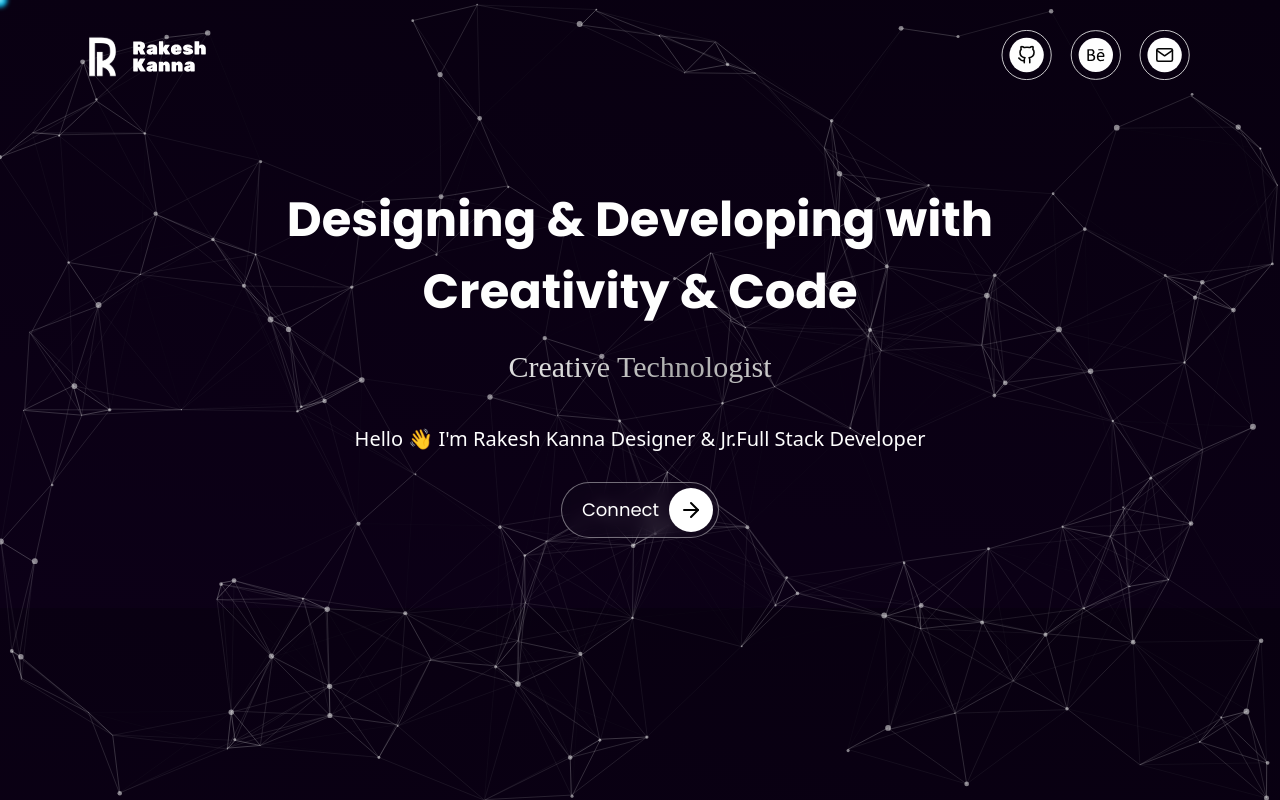
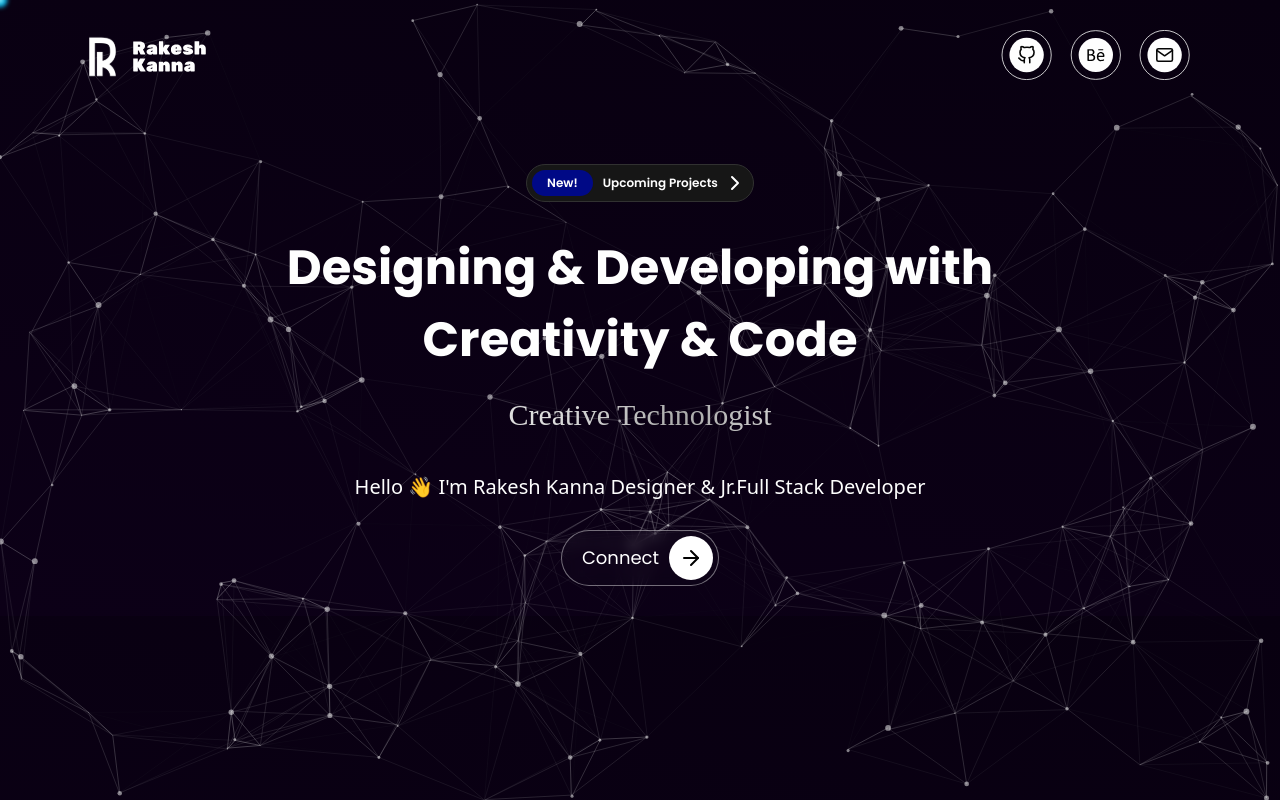
Before and after one commit to rakeshkanna-rk/rakeshkanna-rk.github.io, a Vue app: page / in a window 1280 px wide. Built offline with nearby package versions, Linux system fonts and the light colour scheme; a web font is replaced by a local one.

Commit message:
Updated ui and animation

```diff
--- a/public/global.css
+++ b/public/global.css
@@ -26,12 +26,24 @@
     rgba(152, 152, 152, 1) 0%,
     rgba(254, 254, 254, 1) 100%
   );
+  --blue-color: #149ed4;
+  --dark-blue-color: #000986;
+  --green-color: #14d42a;
+  --red-color: #FF0000;
+  --white-color: #fefefe;
 }
 
 body {
   background: var(--bg-color);
   margin: 0;
 }
+
+::selection {
+  background: var(--dark-blue-color);
+  color: white;
+  text-shadow: 2px 2px 4px black;
+}
+
 
 .custom-cursor {
   width: 15px;
--- a/src/components/ContactForm.vue
+++ b/src/components/ContactForm.vue
@@ -23,6 +23,11 @@
         <p>Your message has been sent.</p>
         <button @click="closeForm">Close</button>
       </div>
+
+      <!-- Error Message -->
+      <div v-if="error" class="error-message">
+        <p>{{ error }}</p>
+      </div>
     </div>
   </div>
 </template>
@@ -38,6 +43,7 @@ export default {
       email: "",
       message: "",
       submitted: false,
+      error: null,
       loading: false,
     };
   },
@@ -59,9 +65,10 @@ export default {
           body: formData,
           mode: "no-cors", // Prevents CORS errors
         });
-
+        this.error = null;
         this.submitted = true; // Show success message
       } catch (error) {
+        this.error = "An error occurred. Please try again.";
         console.error("Error submitting form:", error);
       }
 
@@ -79,6 +86,11 @@ export default {
 </script>
 
 <style scoped>
+
+.error-message {
+  color: var(--red-color)
+}
+
 .overlay {
   position: fixed;
   top: 0;
--- a/src/components/HeadLine.vue
+++ b/src/components/HeadLine.vue
@@ -1,5 +1,11 @@
 <template>
   <div class="header">
+    <ProjHeadBtn
+      v-motion
+      :initial="{ opacity: 0, y: 50 }"
+      :visible="{ opacity: 1, y: 0 }"
+      :duration="250"
+      />
     <h1
       class="title"
       v-motion
@@ -52,6 +58,7 @@ import headLine from "../data/headLines.json";
 import Shimmer from "./sub-components/Shimmer.vue";
 import GlassButton from "./sub-components/GlassButton.vue";
 import ContactForm from "./ContactForm.vue";
+import ProjHeadBtn from "./sub-components/ProjHeadBtn.vue";
 
 export default {
   name: "HeadLine",
@@ -59,6 +66,7 @@ export default {
     Shimmer,
     GlassButton,
     ContactForm,
+    ProjHeadBtn,
   },
   data() {
     return {
@@ -70,16 +78,6 @@ export default {
 </script>
 
 <style scoped>
-/* .form {
-  position: fixed;
-  top: 0;
-  left: 0;
-  width: 100vw;
-  height: 100vh;
-  display: flex;
-  justify-content: center;
-  align-items: center;
-} */
 
 .header {
   display: flex;
@@ -89,11 +87,11 @@ export default {
   justify-content: center;
   text-align: center;
   position: relative;
-  padding: 70px 0;
+  padding: 30px 0;
 }
 
 p {
-  color: #fefefe;
+  color: var(--white-color);
   text-align: center;
   font-family: var(--h-font);
   font-size: var(--h3);
@@ -103,7 +101,7 @@ p {
 }
 
 h1 {
-  color: #fefefe;
+  color: var(--white-color);
   text-align: center;
   font-family: var(--primary-font);
   font-size: var(--h1);
@@ -123,7 +121,7 @@ h1 {
     line-height: 1.75em;
   }
   .header {
-    padding: 70px 15px;
+    padding: 30px 15px;
     gap: 0;
   }
 }
--- a/src/components/ProjectOption.vue
+++ b/src/components/ProjectOption.vue
@@ -24,7 +24,7 @@ export default {
 .prj-option {
   border-radius: 35px;
   border-style: solid;
-  border-color: #fefefe;
+  border-color: var(--white-color);
   border-width: 0.78px;
   padding: 10px;
   display: flex;
@@ -35,7 +35,7 @@ export default {
 }
 
 .image-holder {
-  background: #fefefe;
+  background: var(--white-color);
   border-radius: 78.12px;
   padding: 10px;
   gap: 16px;
--- a/src/components/sub-components/GlassButton.vue
+++ b/src/components/sub-components/GlassButton.vue
@@ -10,7 +10,15 @@
       >
         Connect
       </p>
-      <img src="@/assets/arrow-right.svg" alt="arrow" />
+      <img
+        src="@/assets/arrow-right.svg"
+        alt="arrow"
+        v-motion
+        :initial="{ rotate: -90}"
+        :visible="{ rotate: 0}"
+        :duration="500"
+        :delay="1000"
+      />
     </a>
   </div>
 </template>
--- a/src/components/sub-components/MobiMenu.vue
+++ b/src/components/sub-components/MobiMenu.vue
@@ -1,6 +1,14 @@
 <template>
   <div class="menu" :class="{ active: isOpen }">
-    <img class="close-icon" src="../../assets/close.svg" @click="closeMenu" />
+    <img
+      class="close-icon"
+      src="../../assets/close.svg"
+      @click="closeMenu"
+      v-motion
+      :initial="{ rotate: 180 }"
+      :visible="{ rotate: 0 }"
+      :duration="800"
+    />/>
 
     <div class="menu-holder">
       <TransitionGroup name="fade">
@@ -9,9 +17,10 @@
           v-for="(page, index) in pages"
           :key="index"
           v-motion
-          :initial="{ opacity: 0, y: -100 }"
-          :visible="{ opacity: 1, y: 0 }"
+          :initial="{ opacity: 0, x: 100 }"
+          :visible="{ opacity: 1, x: 0 }"
           :duration="500"
+          :delay="index * 200"
         >
           <a class="item wrap" :href="page.link">
             <div class="img-holder">
@@ -41,7 +50,6 @@ watchEffect(() => {
   document.body.style.overflow = props.isOpen ? "hidden" : "";
 });
 </script>
-
 
 <script>
 export default {
@@ -78,7 +86,7 @@ export default {
 .desc {
   font-family: var(--primary-font);
   font-size: var(--p);
-  color: #fefefe;
+  color: var(--white-color);
   opacity: 0.7;
   margin: 0;
 }
@@ -118,7 +126,7 @@ export default {
   flex-shrink: 0;
   position: relative;
   gap: 20px;
-  padding:100px 0 0 0;
+  padding: 80px 0 0 0;
 }
 
 .menu {
@@ -150,7 +158,7 @@ export default {
 }
 
 .item {
-  color: #fefefe;
+  color: var(--white-color);
   text-align: center;
   font-family: var(--primary-font);
   font-size: var(--h3);
--- /dev/null
+++ b/src/components/sub-components/ProjHeadBtn.vue
@@ -0,0 +1,77 @@
+<template>
+  <a href="/projects" class="glass-button">
+    <div class="new-text">
+      <p>New!</p>
+    </div>
+    <div class="proj-text">
+      <p>Upcoming Projects</p>
+    </div>
+    <div class="icon">
+      <img src="@/assets/chevron-right.svg" alt="arrow" />
+    </div>
+  </a>
+</template>
+
+<script>
+export default {
+  name: "GlassSubButton",
+};
+</script>
+
+<style scoped>
+.glass-button {
+  display: flex;
+  flex-direction: row;
+  align-items: center;
+  justify-content: center;
+  gap: 10px;
+  border-radius: 100px;
+  padding: 5px 10px 5px 5px;
+  background: #161616;
+  border-radius: 100px;
+  border: 1px solid #313131;
+  text-decoration: none;
+  transition: background 0.3s ease-in-out;
+  font-size: 12px;
+  margin: 20px;
+}
+
+.glass-button:hover {
+  border: 1px solid #828282;
+}
+
+.new-text {
+  color: var(--white-color);
+  font-family: var(--primary-font);
+  line-height: 0.2;
+  padding: 0px 15px;
+  background: var(--dark-blue-color);
+  border-radius: 100px;
+  font-weight: 600;
+  transition: rotate 0.3s ease-in;
+}
+
+.new-text p:hover {
+    rotate: -10deg;
+}
+
+.proj-text {
+  font-weight: 600;
+  color: var(--white-color);
+  font-family: var(--primary-font);
+}
+
+.proj-text p {
+  color: var(--white-color);
+  line-height: 0;
+}
+
+.icon {
+  display: flex;
+  align-items: center;
+  justify-content: center;
+  flex-shrink: 0;
+  position: relative;
+  width: 15px;
+}
+</style>
--- a/src/data/pages.json
+++ b/src/data/pages.json
@@ -3,31 +3,36 @@
         "title": "Home",
         "link" : "/",
         "icon" : "home",
-        "desc" : "My work-in-progress"
+        "desc" : "My work-in-progress",
+        "delay" : 0
     },
     {
         "title": "About",
         "link" : "/about",
         "icon" : "user",
-        "desc" : "Know more about me"
+        "desc" : "Know more about me",
+        "delay" : 200
     },
     {
         "title": "Projects",
         "link" : "/projects",
         "icon" : "layout",
-        "desc" : "My project showcase"
+        "desc" : "My project showcase",
+        "delay" : 400
     },
     {
         "title": "Blog",
         "link" : "/blog",
         "icon" : "file-text",
-        "desc" : "Writing, Thinking, and Sharing"
+        "desc" : "Writing, Thinking, and Sharing",
+        "delay" : 600
     },
     {
         "title" : "Links",
         "link" : "/links",
         "icon" : "link",
-        "desc" : "All my links are here"
+        "desc" : "All my links are here",
+        "delay" : 800
     }
 
 ]
--- a/src/router.js
+++ b/src/router.js
@@ -1,43 +1,17 @@
-import {createRouter, createWebHistory} from 'vue-router'
-import Home from './pages/Home.vue'
-import NotFound from './pages/NotFound.vue'
+import { createRouter, createWebHashHistory } from "vue-router";
+import Home from "./pages/Home.vue";
+import NotFound from "./pages/NotFound.vue";
 
 const routes = createRouter({
-    history: createWebHistory(),
-    routes: [
-        {
-            path: '/',
-            name: "Home",
-            component: Home
-        },
-        {
-            path: '/about',
-            name: "About",
-            component: Home
-        },
-        {
-            path: '/projects',
-            name: "Projects",
-            component: Home
-        },
-        {
-            path: '/blog',
-            name: "Blog",
-            component: Home
-        },
-        {
-            path: '/link',
-            name: "Link",
-            component: Home
-        },
-        {
-            path: '/:pathMatch(.*)*',
-            name: "NotFound",
-            component: NotFound
-        }
+  history: createWebHashHistory(), // ✅ Use hash mode
+  routes: [
+    { path: "/", name: "Home", component: Home },
+    { path: "/about", name: "About", component: Home },
+    { path: "/projects", name: "Projects", component: Home },
+    { path: "/blog", name: "Blog", component: Home },
+    { path: "/link", name: "Link", component: Home },
+    { path: "/:pathMatch(.*)*", name: "NotFound", component: NotFound }, // 404 Route
+  ],
+});
 
-
-    ]
-})
-
-export default routes
+export default routes;
```
Also changed, not shown: src/assets/chevron-right.svg (added).
